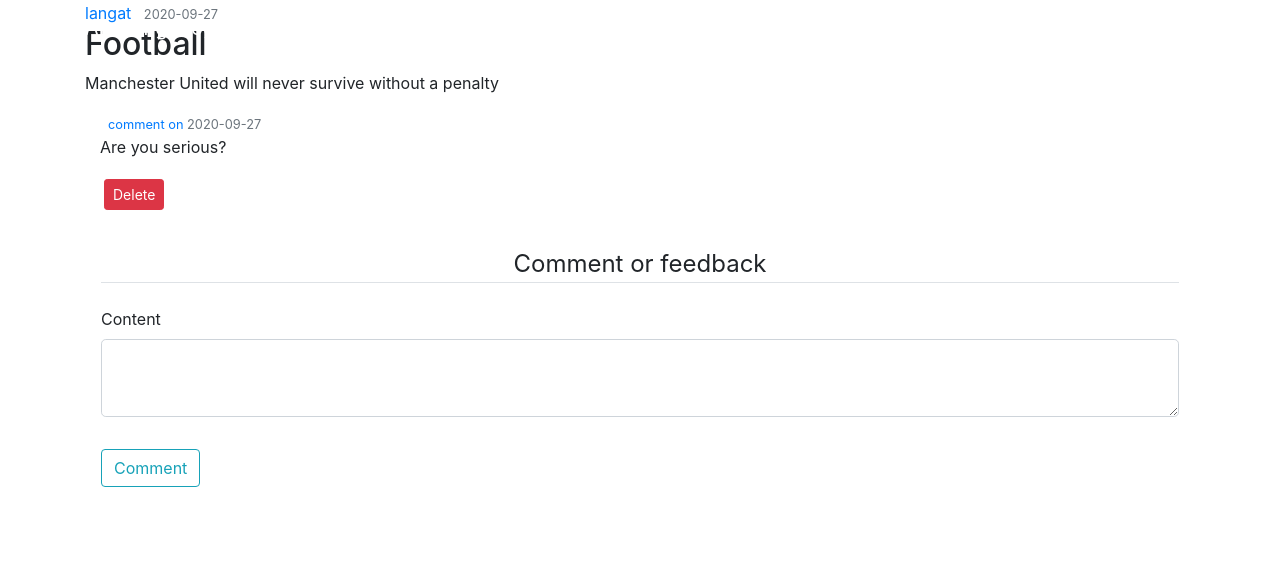
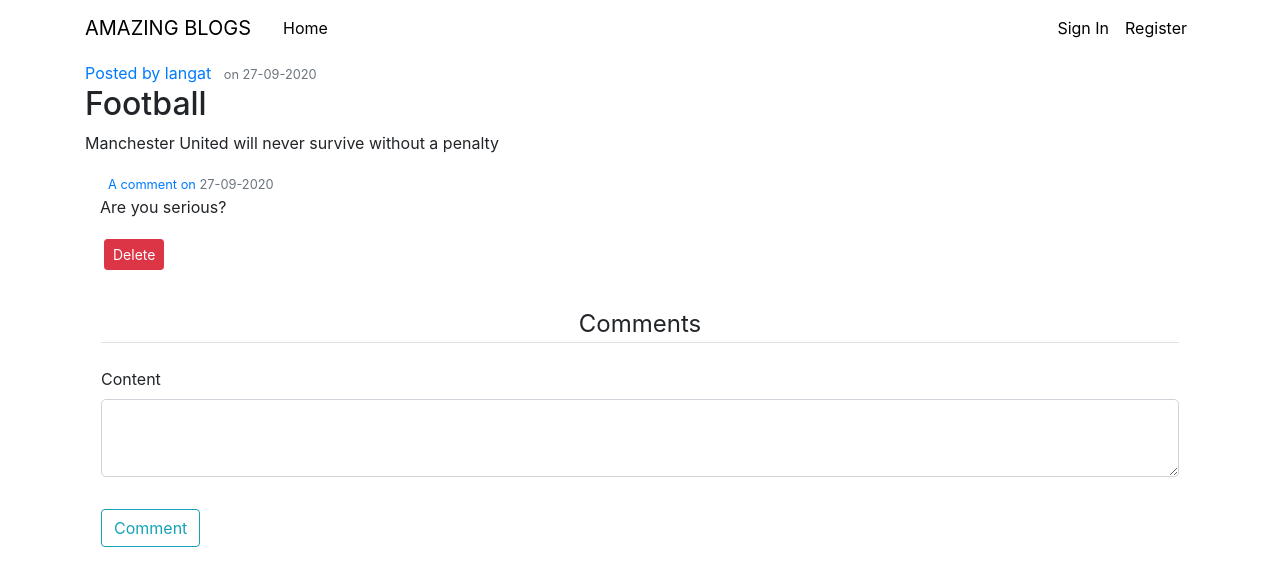
Before and after one commit to Langat05/Blog-website, a Flask app: page /post/1 in a window 1280 px wide. Shown: the top 587 px of the page. Run offline with Flask 2, Linux system fonts and the light colour scheme; data comes from the database, SQL or seed files in the repository; both versions use the stored data as it was after the commit; some libraries are stand-ins or nearby versions.

Commit message:
styled the ladning page

```diff
--- a/app/templates/account.html
+++ b/app/templates/account.html
@@ -1,6 +1,6 @@
 {% extends "landing.html" %}
 {% block content %}
-    <div class="media">
+    <div class="media" style="margin-top: 60px;">
         <div class="media-body">
             <h2 class="account-heading">{{current_user.username}}</h2>
             <p class="text-secondary">{{current_user.email}}</p>
--- a/app/templates/create_blog.html
+++ b/app/templates/create_blog.html
@@ -1,6 +1,6 @@
 {% extends "landing.html" %}
 {% block content %}
-<div class="content-section">
+<div class="content-section" style="margin-top: 60px;">
     <form method="POST" action="">
         {{ form.hidden_tag() }}
         <fieldset class="form-group">
--- a/app/templates/landing.html
+++ b/app/templates/landing.html
@@ -18,27 +18,26 @@
 </head>
 
 <body>
-    <header class="site-header">
-        <nav class="navbar navbar-expand-md navbar-dark bg-steel fixed-top">
+    <header class="site-header" style="color: black;">
+        <nav class="navbar navbar-expand-md navbar-dark bg-steel fixed-top" style="color: black;">
             <div class="container">
-                <a class="navbar-brand mr-4" href="/">Amazing Blog</a>
+                <a class="navbar-brand mr-4" href="/" style="color: black;">AMAZING BLOGS</a>
                 <button class="navbar-toggler" type="button" data-toggle="collapse" data-target="#navbarToggle"
                     aria-controls="navbarToggle" aria-expanded="false" aria-label="Toggle navigation">
                     <span class="navbar-toggler-icon"></span>
                 </button>
                 <div class="collapse navbar-collapse" id="navbarToggle">
                     <div class="navbar-nav mr-auto">
-                        <a class="nav-item nav-link" href="{{ url_for('home') }}">Home</a>
+                        <a class="nav-item nav-link" href="{{ url_for('home') }}" style="color: black;">Home</a>
                     </div>
-
                     <div class="navbar-nav">
                         {% if current_user.is_authenticated %}
-                        <a class="nav-item nav-link" href="{{ url_for('new_post') }}">Create Blog</a>
-                        <a class="nav-item nav-link" href="{{ url_for('account') }}">Profile</a>
-                        <a class="nav-item nav-link" href="{{ url_for('logout') }}">Logout</a>
+                        <a class="nav-item nav-link" href="{{ url_for('new_post') }}" style="color: black;">Create Blog</a>
+                        <a class="nav-item nav-link" href="{{ url_for('account') }}" style="color: black;">Profile</a>
+                        <a class="nav-item nav-link" href="{{ url_for('logout') }}" style="color: black;">Logout</a>
                         {% else %}
-                        <a class="nav-item nav-link" href="{{ url_for('login') }}">Sign In</a>
-                        <a class="nav-item nav-link" href="{{ url_for('register') }}">Register</a>
+                        <a class="nav-item nav-link" href="{{ url_for('login') }}" style="color: black;">Sign In</a>
+                        <a class="nav-item nav-link" href="{{ url_for('register') }}" style="color: black;">Register</a>
                         {% endif %}
                     </div>
                 </div>
@@ -61,8 +60,9 @@
         </div>
         {% block content %}{% endblock %}
     </main>
+        {% block footer %} {% include 'footer.html' %} {% endblock %}
 
-    {% block footer %} {% include 'footer.html' %} {% endblock %}
-</body>
+
+
 
 </html>
--- a/app/templates/login.html
+++ b/app/templates/login.html
@@ -1,6 +1,6 @@
 {% extends "landing.html" %}
 {% block content %}
-    <div class="content-section container myform">
+    <div class="content-section container myform" style="margin-top: 50px;">
         <form method="POST" action="">
             {{ form.hidden_tag() }}
             <fieldset class="form-group">
--- a/app/templates/register.html
+++ b/app/templates/register.html
@@ -1,10 +1,10 @@
-{%extends "landing.html"%}
+{% extends "landing.html" %}
 {%block content%}
-<div class="content-section">
+<div class="content-section" style="margin-top: 60px;">
 <form method="POST" action="">
 {{form.hidden_tag() }}
 <fieldset class="form-group">
-<legend class="border-bottom mb-4">Be part of great legends</legend>
+<legend class="border-bottom mb-4">Be part of great legends, register now and post your quote</legend>
 <div class="form-group">
     {{ form.username.label(class="form-control-label") }}
     {%if form.username.errors%}
--- a/app/templates/update.html
+++ b/app/templates/update.html
@@ -1,10 +1,10 @@
 {% extends "landing.html" %}
 {% block content %}
-<article class="media content-section">
+<article class="media content-section" style="margin-top: 60px;">
     <div class="media-body">
         <div class="article-metadata">
-            <a class="mr-2" href="#">{{ post.author.username }}</a>
-            <small class="text-muted">{{ post.date_posted.strftime('%Y-%m-%d') }}</small>
+            <a class="mr-2" href="#"> Posted by {{ post.author.username }}</a>
+            <small class="text-muted">on {{ post.date_posted.strftime('%d-%m-%Y') }}</small>
             {% if post.author == current_user %}
             <div>
                 <a class="btn btn-secondary btn-sm mt-1 mb-1"
@@ -24,8 +24,8 @@
                         <div class="article-metadata">
                             <a class="mr-2" href=""></a>
                             <small class="text-muted">
-                                <a href="{{url_for('account')}}">comment on</a>
-                                {{ comment.date_posted.strftime('%Y-%m-%d') }}</small>
+                                <a href="{{url_for('account')}}">A comment on</a>
+                                {{ comment.date_posted.strftime('%d-%m-%Y') }}</small>
                         </div>
                         <p class="article-content">{{ comment.content }}</p>
                     </div>
@@ -61,7 +61,7 @@
     <form action="" method="POST">
         {{form.hidden_tag()}}
         <fieldset class="form-group">
-            <legend class="border-bottom mb-4 mt-5 text-center">Comment or feedback</legend>
+            <legend class="border-bottom mb-4 mt-5 text-center">Comments</legend>
             <div class="form-group">
                 {{ form.content.label(class="form-control-label") }}
                 {% if form.content.errors %}
```
Also changed, not shown: app/templates/home.html (+4 -7 lines), app/site.db.
